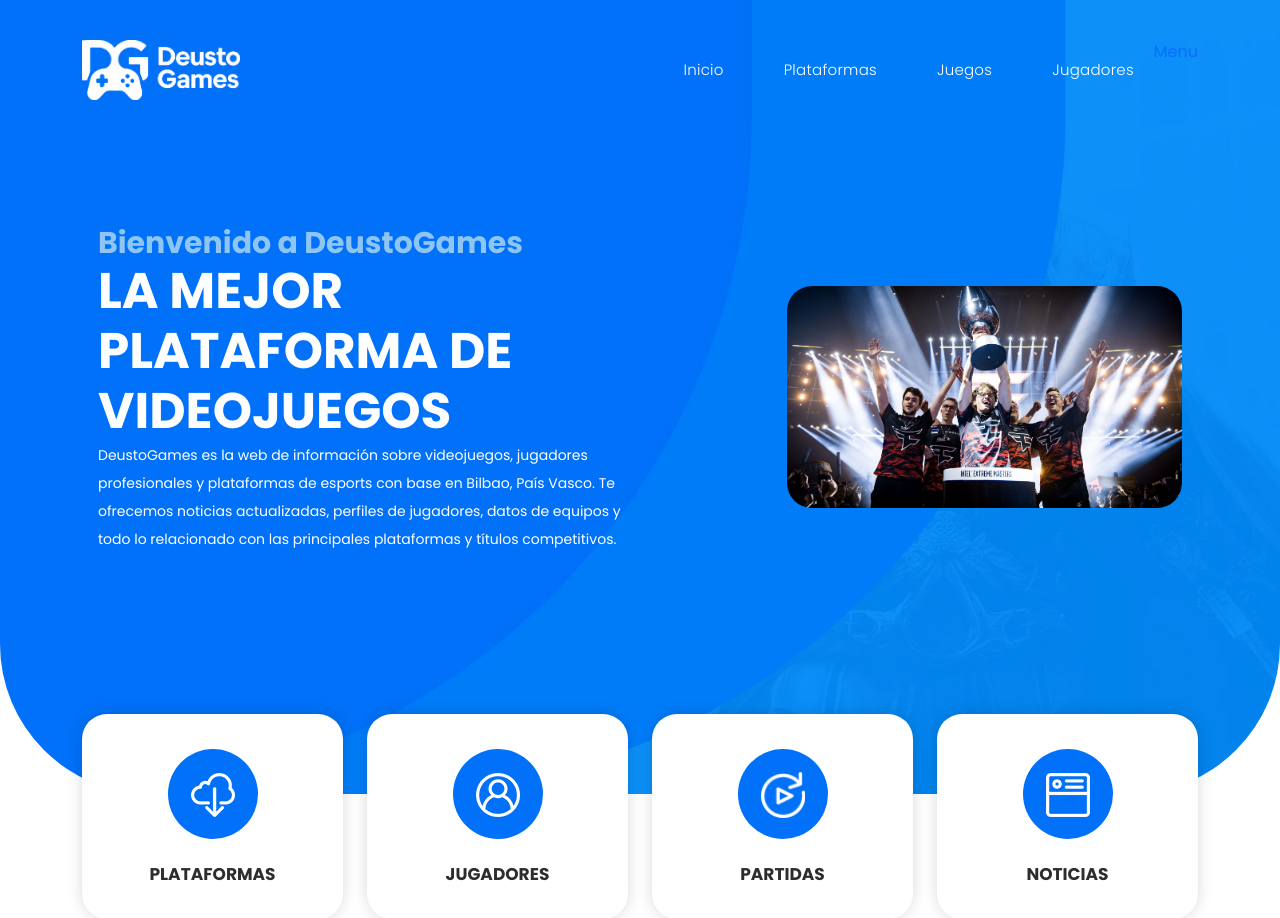
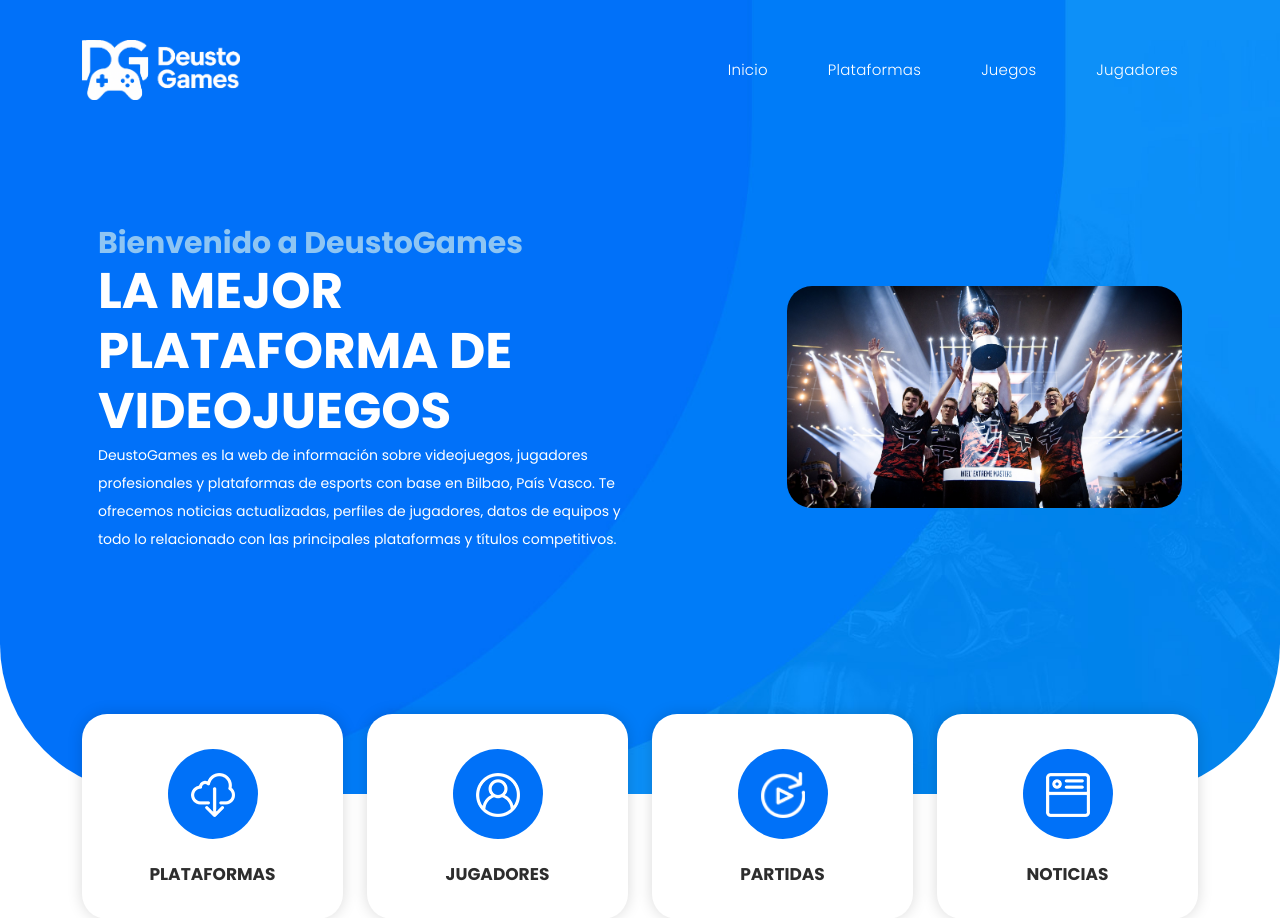
Before and after one commit to gaizkaOrtiz11/PlataformaJuegos-IW, a Django app: page /es/ in a window 1280 px wide. Shown: the top 918 px of the page. Run offline with Django 5.2, Linux system fonts and the light colour scheme; some libraries are stand-ins or nearby versions.

Commit message:
removed menu trigger

```diff
--- a/PlataformaJuegos_Project/PlataformaJuegos_App/templates/base.html
+++ b/PlataformaJuegos_Project/PlataformaJuegos_App/templates/base.html
@@ -60,11 +60,6 @@
                                 <li><a href="{% url 'lista_juegos' %}">Juegos</a></li>
                                 <li><a href="{% url 'lista_jugadores' %}">Jugadores</a></li>
                             </ul>
-
-                            <!-- MENU TRIGGER -->
-                            <a class="menu-trigger">
-                                <span>Menu</span>
-                            </a>
                         </nav>
                     </div>
                 </div>
```
